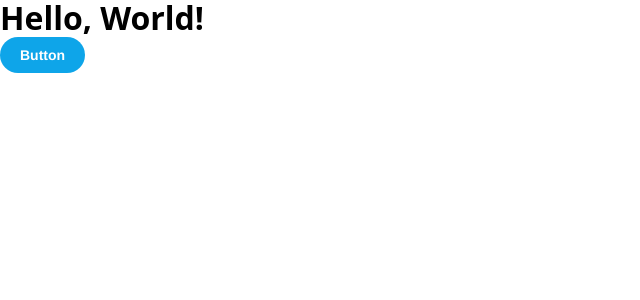
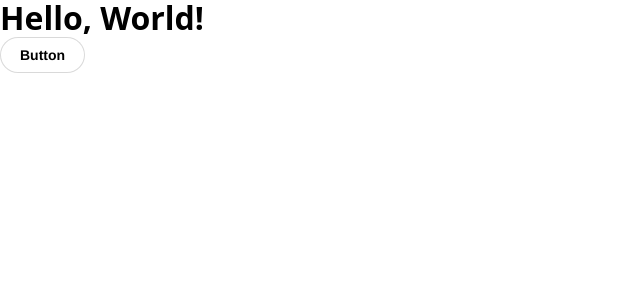
Before and after one commit to lunaisnotaboy/celeste-old, a React app: page / in a window 1280 px wide. Shown: the top 300 px of the page, without its empty margins (0-640 px from the left). Built offline with nearby package versions, Linux system fonts and the light colour scheme.

Commit message:
Fix styled components

```diff
--- a/src/components/Button.tsx
+++ b/src/components/Button.tsx
@@ -42,7 +42,6 @@ const RegularButton = styled(ButtonElement)`
   background-color: transparent;
   box-shadow: rgba(0, 0, 0, 0.15) 0px 0px 0px 1px inset;
   color: #000;
-  mix-blend-mode: screen;
 
   &:hover {
     background-color: #000;
--- a/src/layouts/Main.tsx
+++ b/src/layouts/Main.tsx
@@ -13,7 +13,7 @@ export default function Main() {
     <div className='main'>
       <h1>Hello, World!</h1>
 
-      <Button label='Button' primary />
+      <Button label='Button' />
     </div>
   )
 }
```
Also changed, not shown: package.json (+4 -6 lines), 1 other file (tests, documents, lock files or other folders).
